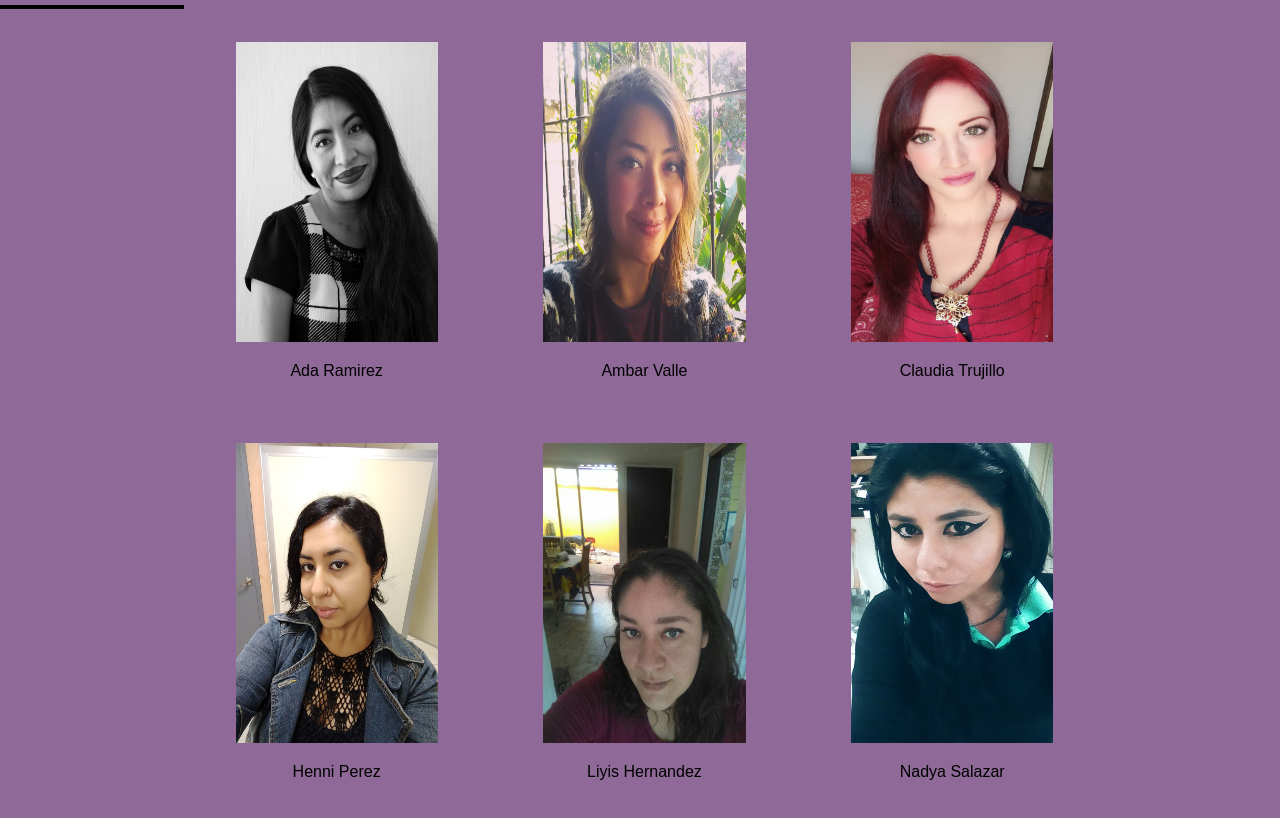
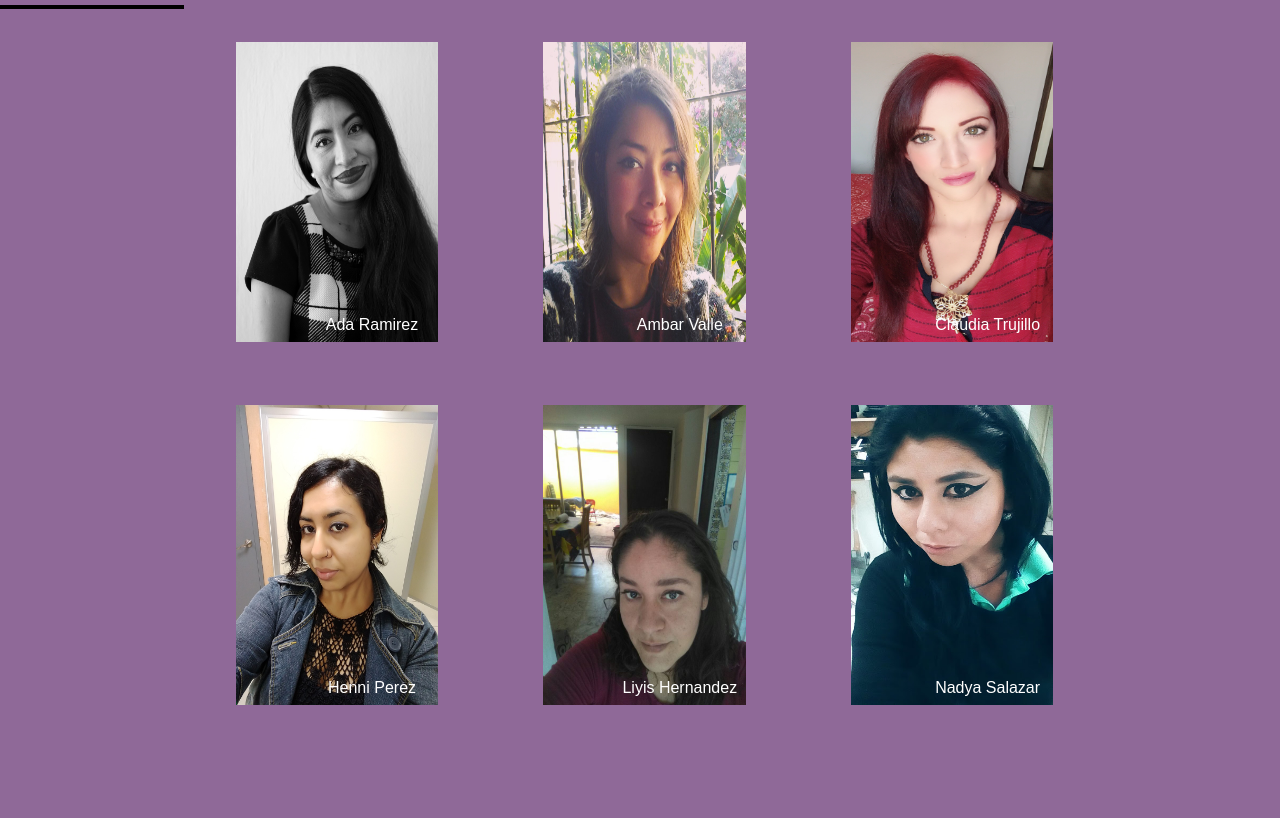
Before and after one commit to NAVY1985/ejercicio-coders, a plain HTML site: page index.html in a window 1280 px wide. Shown: the part 62-880 px from the top of the page. After the commit the page ends 830 px from the top, so only its background shows below. Drawn offline with Linux system fonts and the light colour scheme.

Commit message:
en este commit se modifico el css y se agrego los nombres encima de la foto

```diff
--- a/css/main.css
+++ b/css/main.css
@@ -33,4 +33,7 @@ div.all img {
 
 p {
   text-align: center;
+  margin-left: 35%;
+  margin-top: -15%;
+  color: white;
 }
```
